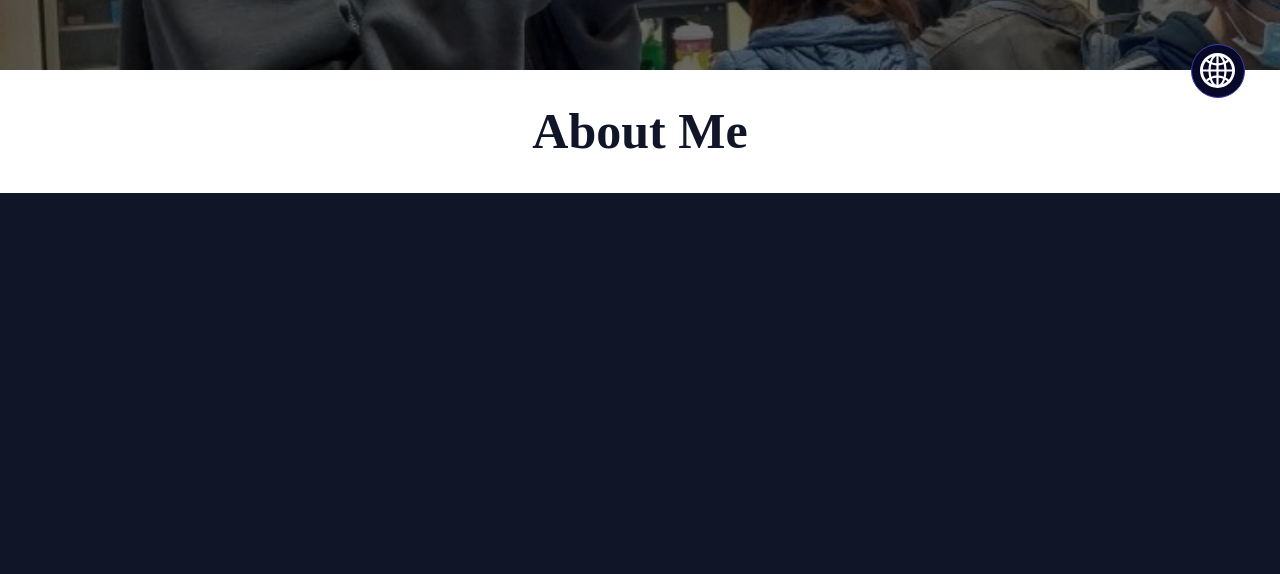
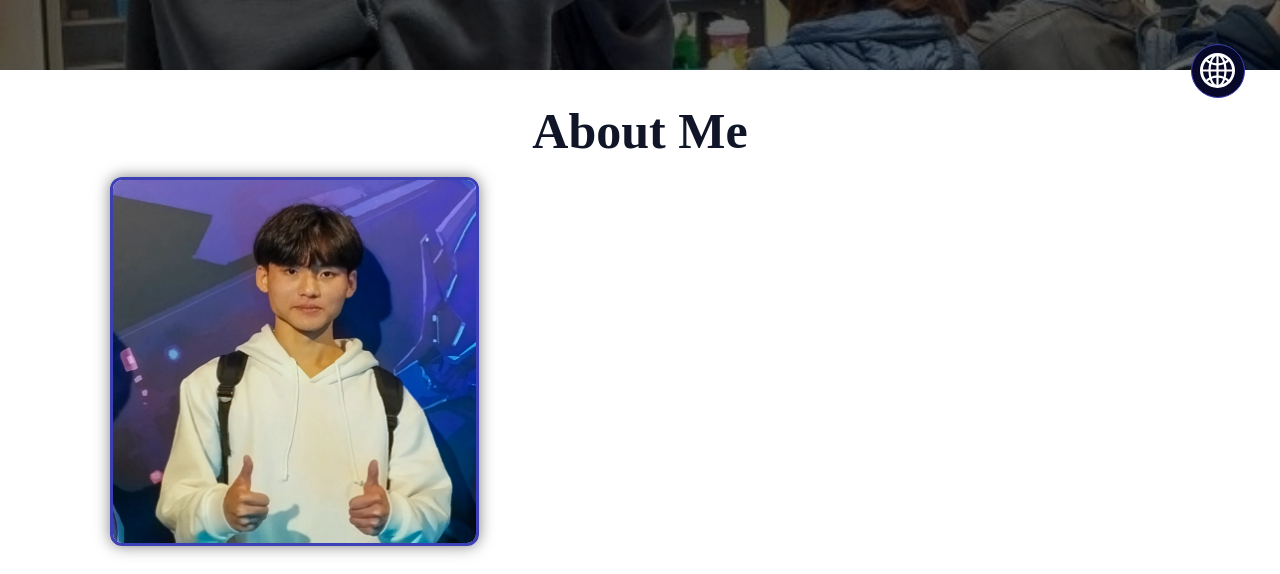
Before and after one commit to fanyuuu2006/fanyu, a Next.js app: page / in a window 1280 px wide. Shown: the part 667-1241 px from the top of the page. Before the commit the page ends 860 px from the top, so only its background shows below. Built offline with nearby package versions, Linux system fonts and the light colour scheme.

Commit message:
feature: 關於我的頭像

```diff
--- a/src/components/Index/AboutMeSection.tsx
+++ b/src/components/Index/AboutMeSection.tsx
@@ -1,4 +1,5 @@
-"use client"
+"use client";
+import Image from "next/image";
 import { useLanguage } from "@/context/LanguageContext";
 import { LanguageContent, LanguageOption } from "@/types/language";
 
@@ -22,11 +23,30 @@ export const AboutMeSection = () => {
   const aboutMeContent: AboutMeContent = getAboutMeContent(Language.Current);
 
   return (
-    <section
-      id="aboutMe"
-    >
-      <div className="container d-flex flex-column align-items-center" style={{color: "var(--background-color)"}}>
-        <div className="title text-bold" style={{color: "var(--background-color)"}}>{aboutMeContent.aboutMe}</div>
+    <section id="aboutMe">
+      <div
+        className="container d-flex flex-column align-items-center"
+        style={{ color: "var(--background-color)" }}
+      >
+        <div
+          className="title text-bold"
+          style={{ color: "var(--background-color)" }}
+        >
+          {aboutMeContent.aboutMe}
+        </div>
+        <div className="d-flex">
+          <div className="card-glass text-center" style={{ width: "40%" }}>
+            <Image
+              className="bordered shadow"
+              alt="頭貼"
+              src="/GameShow.jpg"
+              width={1000}
+              height={1000}
+              style={{ width: "80%", height: "auto", borderRadius: "12px"}}
+            />
+          </div>
+          <div className="d-flex flex-column flex-grow"></div>
+        </div>
       </div>
     </section>
   );
```
Also changed, not shown: src/components/Index/HomeSection.tsx (+0 -14 lines), public/cbg.jpg.
